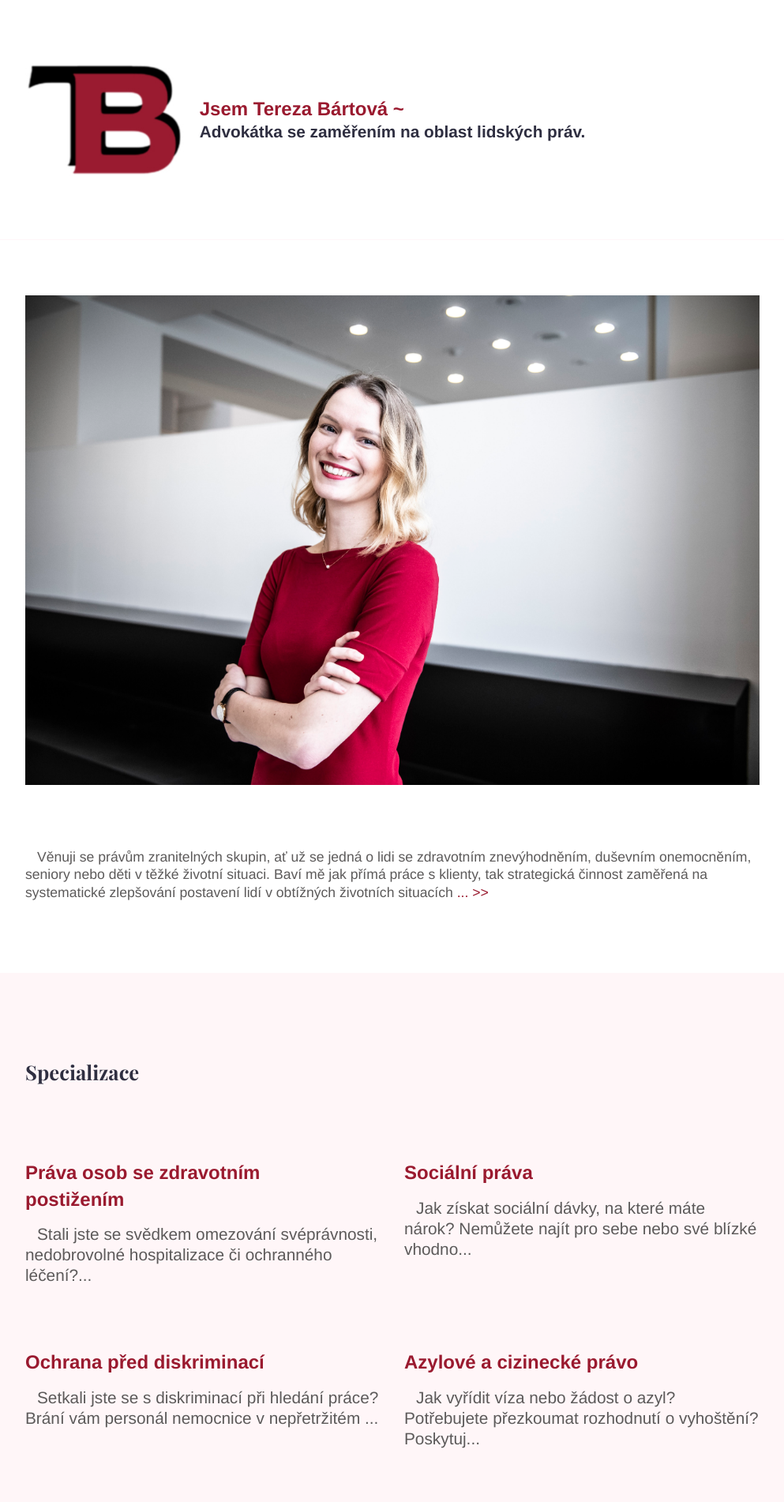
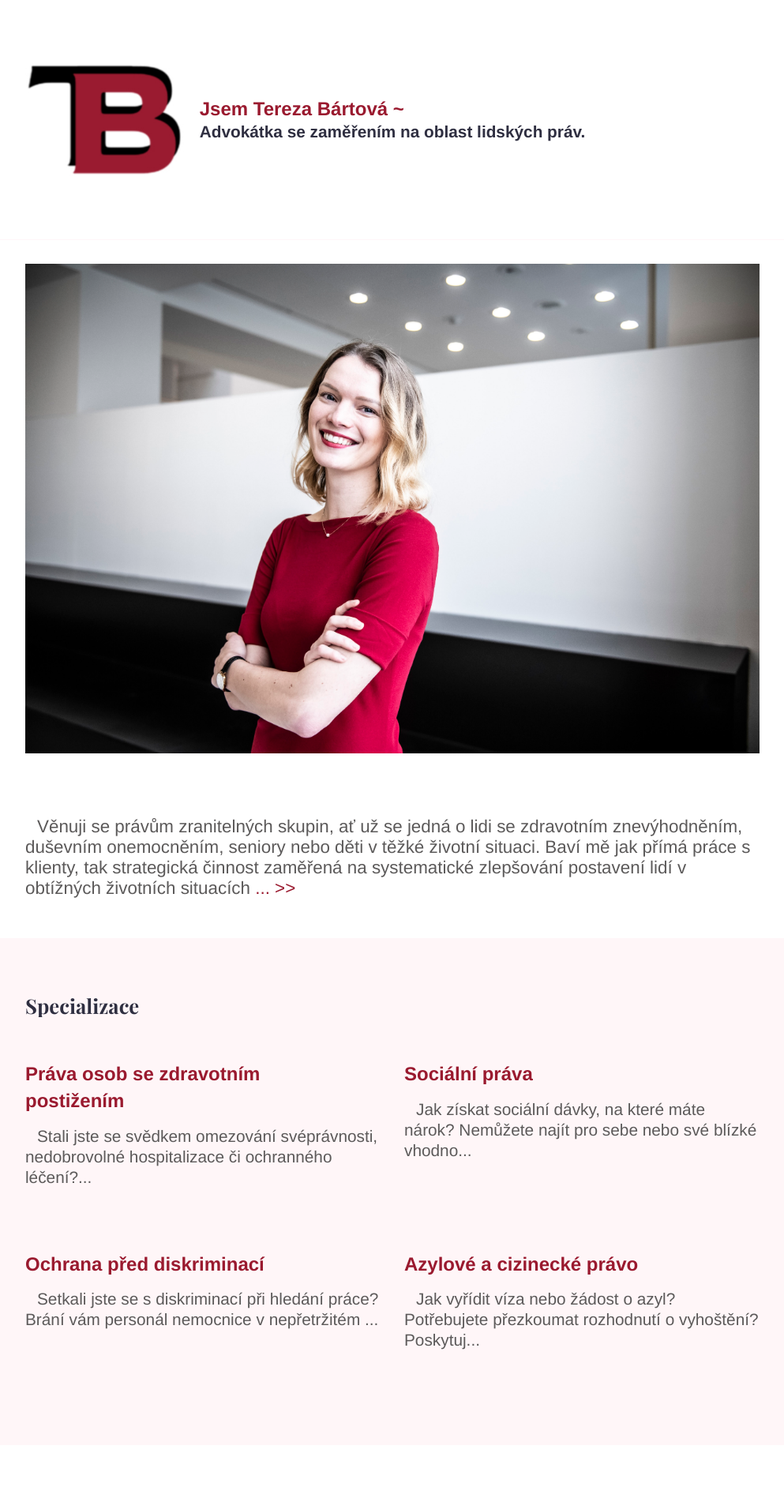
Before and after one commit to terezabartova/terezabartova.github.io, a Jekyll site: the page built from index.md, in a window 1280 px wide. Shown: the top 1902 px of the page at 79% size, without its empty margins (143-1136 px from the left). Built offline with Jekyll 4.4.1, drawn with Linux system fonts in a browser that asks for light colours.

Commit message:
fully reactive font sizes, text-indents and margins for intro

```diff
--- a/_sass/components/_intro.scss
+++ b/_sass/components/_intro.scss
@@ -1,60 +1,31 @@
 .intro {
-  .headline-name {
-    font-weight: bold;
-    color: $red;
-    font-size: 1.5rem;
-    line-height: 1.4;
-    font-family: $font-family-sans-serif;
-  }
-  .headline-about {
-    margin-bottom: 20px;
-    font-weight: bold;
-    color: $black;
-    font-size: 1.2rem;
-    line-height: 1.4;
-    font-family: $font-family-sans-serif;
-  }
   display: flex;
   justify-content: flex-start;
   align-items: center;
-  padding-top: 30px;
-  padding-bottom: 30px;
   overflow: hidden;
-  @include media-breakpoint-up(md) {
-    padding-top: 40px;
-    padding-bottom: 40px;
-  }
-  h1 {
-    color: $black;
-    font-size: 42px;
-    margin-bottom: 30px;
-    font-weight: bold;
-    line-height: 1.2;
-    @include media-breakpoint-up(md) {
-      width: 80%;
-      font-size: 48px;
-    }
-    @include media-breakpoint-up(lg) {
-      font-size: 50px;
-    }
-  }
-  h2 {
-    width: 80%;
-    font-size: 1.2rem;
-    line-height: 1.4;
-    margin-bottom: 30px;
-    color: $black;
-    font-family: $font-family-base;
-  }
+
   p {
     font-family: $font-family-base;
-    font-size: 1.1rem;
-    line-height: 1.3;
     color: $steel;
-    text-indent: 15px;
+    @include media-breakpoint-down(xl) {
+      text-indent: 20px;
+      font-size: 1.5rem;
+    }
+    @include media-breakpoint-down(lg) {
+      text-indent: 15px;
+      font-size: 1.4rem;
+    }
+    @include media-breakpoint-down(md) {
+      text-indent: 10px;
+      font-size: 1.3rem;
+    }
+    @include media-breakpoint-down(sm) {
+      text-indent: 5px;
+      font-size: 1.2rem;
+    }
     @include media-breakpoint-down(xs) {
-    font-size: 1rem;
-    line-height: 1;
+      text-indent: 5px;
+      font-size: 1.1rem;
     }
   }
 }
```
